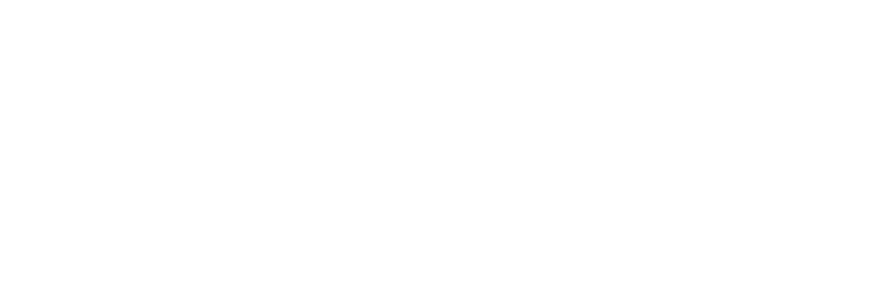
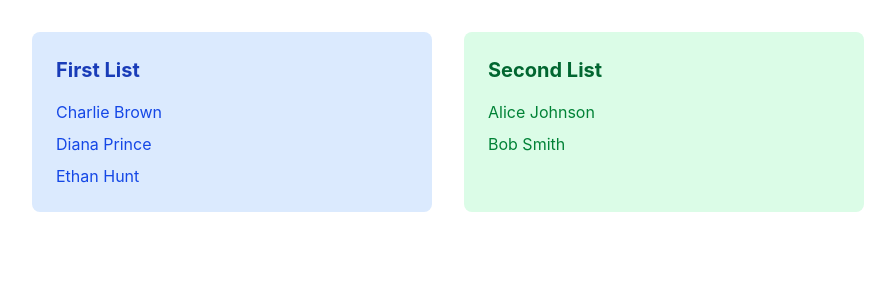
Before and after one commit to faustin12-g/the-gym-react-gates, a React (Vite) app: page /name-transfer in a window 1280 px wide. Before the commit this address had no page. Shown: the top 300 px of the page, without its empty margins (192-1087 px from the left). Built offline with nearby package versions, Linux system fonts and the light colour scheme.

Commit message:
add NameTransferLists for transferring names from one list to an other

```diff
--- a/src/App.jsx
+++ b/src/App.jsx
@@ -4,6 +4,7 @@
 import { Routes, Route } from 'react-router-dom'
 import UserProfileDemo from './components/uk/UserProfileDemo'
 import TouchTypingApp from './components/uk/TouchTypingApp '
+import NameTransferLists from './components/uk/NameTransferLists '
 
 const App = () => {
   return (
@@ -13,6 +14,7 @@
         <Route path='/products-filter' element={<ProductList />} />
         <Route path='/user-profile/:id' element={<UserProfileDemo />} />
         <Route path='/touch-typing-app' element={<TouchTypingApp />} />
+        <Route path='/name-transfer' element={<NameTransferLists />}/>
       </Routes>
 
 
--- a/src/components/uk/Landing.jsx
+++ b/src/components/uk/Landing.jsx
@@ -41,6 +41,11 @@
                 <button>Touch Typing App</button>
               </h3>
             </Link>
+            <Link to='/name-transfer' className="bg-white rounded-lg shadow-lg p-4 hover:shadow-xl transition-shadow cursor-pointer border-l-4 border-blue-500">
+              <h3 className="text-xl font-semibold text-gray-800 mb-3">
+                <button>Name transfer</button>
+              </h3>
+            </Link>
           </div>
         </div>
       </div>
--- /dev/null
+++ b/src/components/uk/NameTransferLists .jsx
@@ -0,0 +1,55 @@
+import { useEffect, useState } from "react";
+const NameTransferLists = () => {
+const [firstList, setFirstList] = useState([
+"Alice Johnson",
+"Bob Smith",
+"Charlie Brown",
+"Diana Prince",
+"Ethan Hunt",
+]);
+
+const [secondList, setSecondList] = useState([]);
+useEffect(()=>{
+    const interval = setInterval(()=>{
+        if(firstList.length === 0)
+        {
+            clearInterval(interval)
+        }
+        let firstItem = firstList[0]
+        setSecondList(prex=>[...prex, firstItem])
+        setFirstList(prev=>prev.slice(1))
+    },2000)
+    return ()=> clearInterval(interval)
+})
+
+return (
+<div className="max-w-4xl mx-auto p-8">
+<div className="grid grid-cols-2 gap-8">
+{/* First List */}
+<div className="bg-blue-100 p-6 rounded-lg">
+<h2 className="text-xl font-bold text-blue-800 mb-4">First List</h2>
+<ul className="space-y-2">
+{firstList.map((name, index) => (
+<li key={`first-${name}-${index}`} className="text-blue-700">
+{name}
+</li>
+))}
+</ul>
+</div>
+   {/* Second List */}
+    <div className="bg-green-100 p-6 rounded-lg">
+      <h2 className="text-xl font-bold text-green-800 mb-4">Second List</h2>
+      <ul className="space-y-2">
+        {secondList.map((name, index) => (
+          <li key={`second-${name}-${index}`} className="text-green-700">
+            {name}
+          </li>
+        ))}
+      </ul>
+    </div>
+  </div>
+</div>
+);
+};
+
+export default NameTransferLists;
--- a/src/components/uk/TouchTypingApp .jsx
+++ b/src/components/uk/TouchTypingApp .jsx
@@ -3,13 +3,21 @@
 const sentence = "The quick brown fox jumps over the lazy dog.";
 const [userInput, setUserInput] = useState("");
 const [isCompleted, setIsCompleted] = useState(false);
-const isCorrect = null;
-const isWrong = null;
+let isCorrect = false;
+let isWrong = false;
 
 const handleInputChange = (e) => {
     const newInput = e.target.value
     setUserInput(newInput)
     if(newInput.length===sentence.length) setIsCompleted(true)
+    const lastCharTyped = userInput[userInput.length-1]
+    const expectedChar = sentence[userInput.length-1]
+    if(lastCharTyped === expectedChar)
+    {
+        isCorrect=true
+    }else{
+        isWrong=true
+    }
 };
 
 const resetApp = () => {
```
